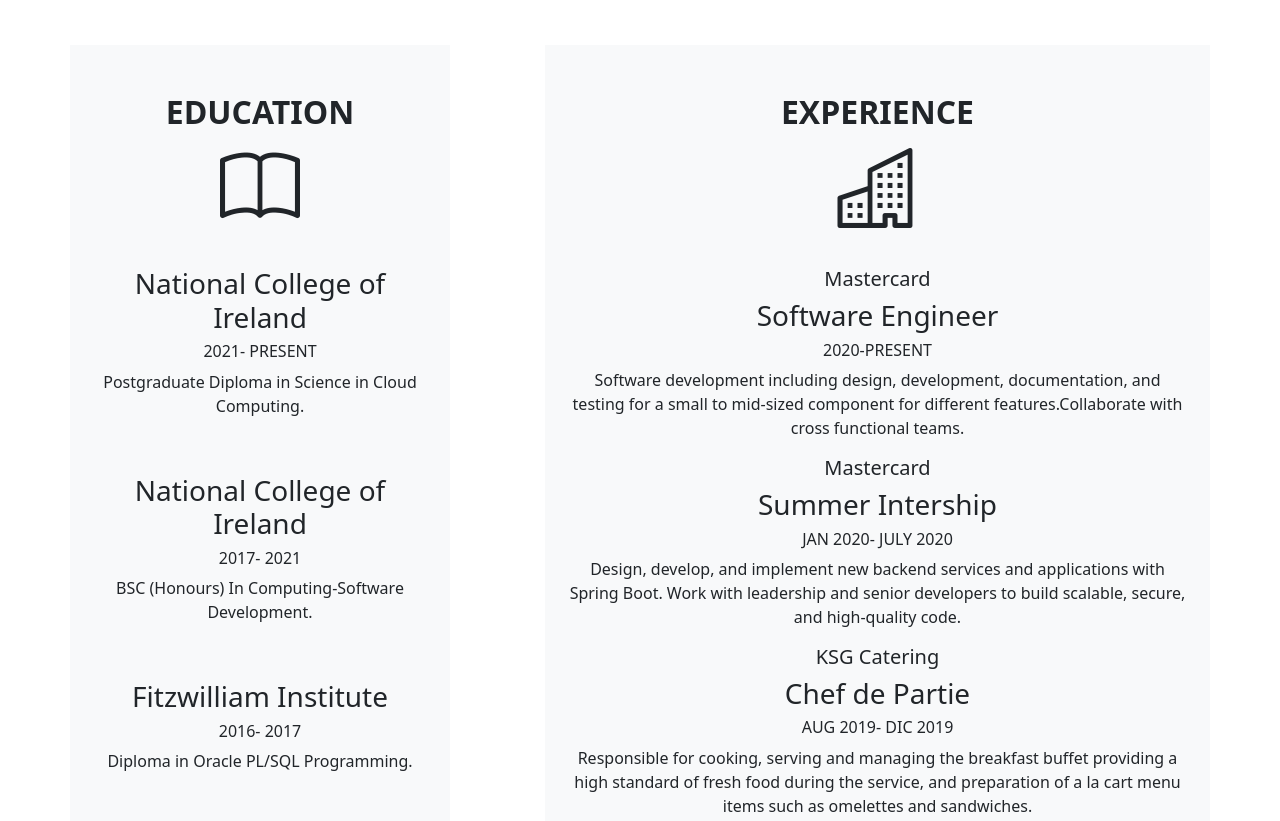
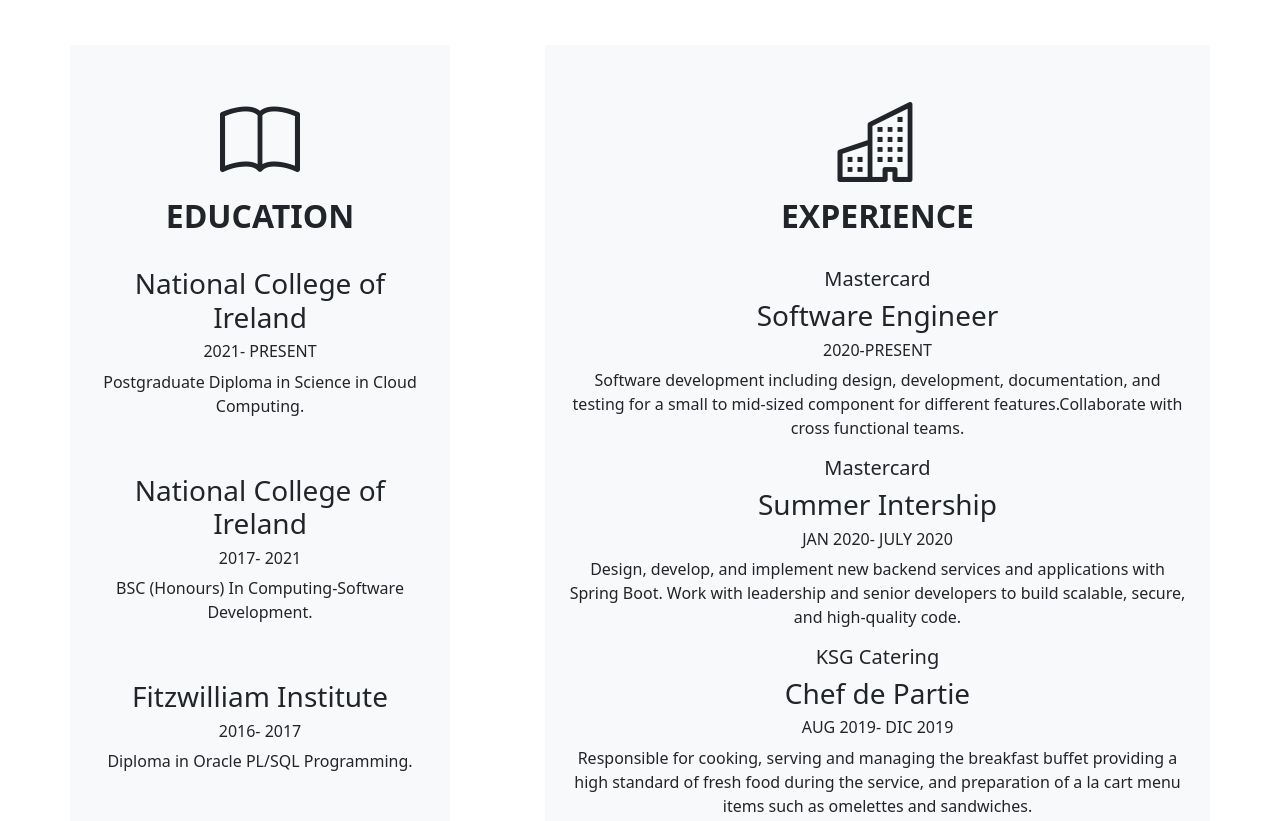
Before and after one commit to CristinaSias/CV_Bootstrap, a plain HTML site: page index.html in a window 1280 px wide. Shown: the part 892-1713 px from the top of the page. Drawn offline with nearby package versions, Linux system fonts and the light colour scheme.

Commit message:
icons update

```diff
--- a/index.html
+++ b/index.html
@@ -130,8 +130,8 @@
 <div class="container  mb-5">
     <div class="row">
         <div class="col-lg-4 bg-light p-4 text-center mt-5 pt-5"  id="education">
+          <h1><i class="bi bi-book display-1"></i></h1>
           <h2> <strong>EDUCATION</strong> </h2>
-          <h1><i class="bi bi-book display-1"></i></h1>
             <br>
           <h3>National College of Ireland</h3>
             <h6>2021- PRESENT</h6>
@@ -147,8 +147,8 @@
         </div>
       <!--   experience -->
         <div class="col-lg-7 p-4 bg-light text-center mt-5 pt-5" id="experience">
+          <h1><i class="bi bi-building display-1"></i></h1>
           <h2><strong>EXPERIENCE</strong></h2>
-          <h1><i class="bi bi-building display-1""></i></h1>
           <br>
                   <h5>Mastercard</h5>
           <h3> Software Engineer</h3>
```
